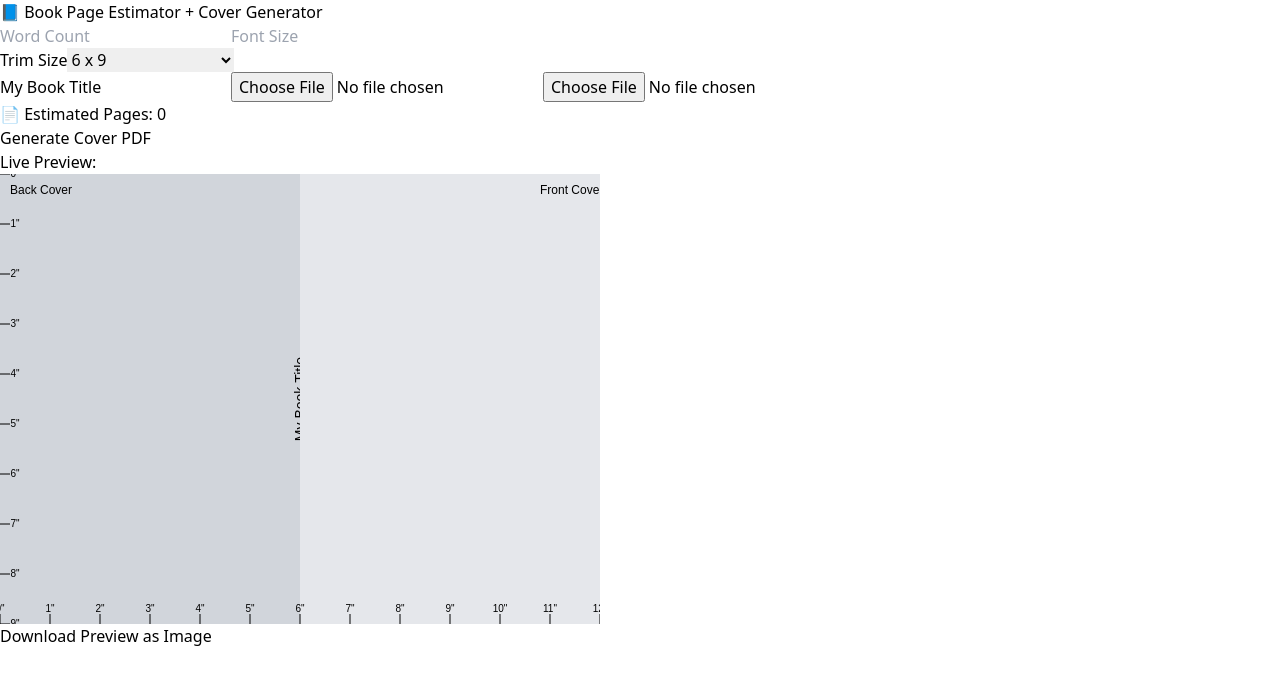
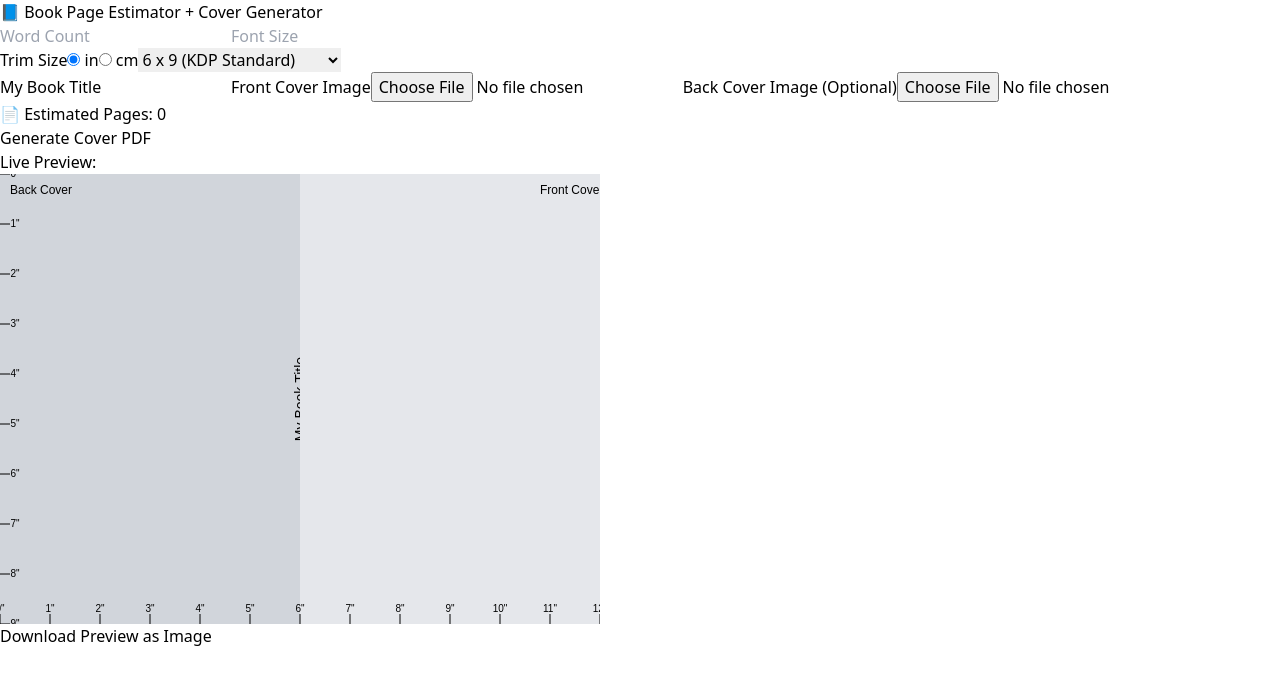
Before and after one commit to avfaulkner/book-page-estimator, a React (Vite) app: page / in a window 1280 px wide. Shown: the top 684 px of the page. Built offline with nearby package versions, Linux system fonts and the light colour scheme.

Commit message:
improve trim preview

```diff
--- a/src/App.tsx
+++ b/src/App.tsx
@@ -3,6 +3,7 @@ import { useState, useRef, useEffect } from 'react';
 import { estimatePages } from './estimatePages';
 
 function App() {
+  const [unit, setUnit] = useState<'in' | 'cm'>('in');
   const [wordCount, setWordCount] = useState('');
   const [trimSize, setTrimSize] = useState('6x9');
   const [fontSize, setFontSize] = useState<number | "">("");
@@ -44,7 +45,11 @@ function App() {
       if (!ctx) return;
 
       const dpi = 50;
-      const [trimW, trimH] = trimSize.split('x').map(n => parseFloat(n.trim())) as [number, number];
+      let [trimW, trimH] = trimSize.split('x').map(n => parseFloat(n.trim())) as [number, number];
+      if (unit === 'cm') {
+        trimW /= 2.54;
+        trimH /= 2.54;
+      }
       const spineW = pages * 0.002252;
       const totalW = (trimW * 2 + spineW) * dpi;
       const height = trimH * dpi;
@@ -147,18 +152,39 @@ function App() {
       />
 
       <div className="w-full mb-3">
-  <label className="block text-sm font-medium mb-1">Trim Size</label>
+  <label className="block text-sm font-medium mb-1">Trim Size
+    <span className="ml-4 text-xs text-gray-600">
+      <label className="mr-2">
+        <input
+          type="radio"
+          name="unit"
+          value="in"
+          checked={unit === 'in'}
+          onChange={() => setUnit('in')}
+        /> in
+      </label>
+      <label>
+        <input
+          type="radio"
+          name="unit"
+          value="cm"
+          checked={unit === 'cm'}
+          onChange={() => setUnit('cm')}
+        /> cm
+      </label>
+    </span>
+  </label>
   <select
     value={trimSize}
     onChange={(e) => setTrimSize(e.target.value)}
     className="w-full p-2 border rounded mb-2"
   >
-    <option value="5x8">5 x 8</option>
-    <option value="6x9">6 x 9</option>
-    <option value="8.5x11">8.5 x 11</option>
-    <option value="8x8">8 x 8 (Square)</option>
-    <option value="8.25x8.25">8.25 x 8.25 (Square)</option>
-    <option value="8.5x8.5">8.5 x 8.5 (Square)</option>
+    <option value="5x8" title="Great for novellas and portable books">5 x 8 (Pocketbook)</option>
+    <option value="6x9" title="Amazon KDP's most common trim size">6 x 9 (KDP Standard)</option>
+    <option value="8.5x11" title="Ideal for workbooks, manuals, and large print books">8.5 x 11 (Workbook)</option>
+    <option value="8x8" title="Balanced square format for artistic books">8 x 8 (Square)</option>
+    <option value="8.25x8.25" title="KDP square coloring book standard size">8.25 x 8.25 (KDP Square)</option>
+    <option value="8.5x8.5" title="Premium square format">8.5 x 8.5 (Square)</option>
     <option value="custom">Custom...</option>
   </select>
   {trimSize === 'custom' && (
@@ -195,18 +221,20 @@ function App() {
         className="w-full mb-3 p-2 border rounded"
       />
 
+      <label className="block mb-1 font-medium">Front Cover Image</label>
 <input
   type="file"
   accept="image/*"
   onChange={(e) => setFrontFile(e.target.files?.[0] || null)}
-        className="w-full mb-3"
+  className="w-full mb-3 border rounded p-2"
 />
 
+      <label className="block mb-1 font-medium">Back Cover Image (Optional)</label>
 <input
   type="file"
   accept="image/*"
   onChange={(e) => setBackFile(e.target.files?.[0] || null)}
-        className="w-full mb-3"
+  className="w-full mb-3 border rounded p-2"
 />
 
       <p className="mb-4">📄 Estimated Pages: {pages}</p>
```
Lines whose indentation alone changed are shown as unchanged.
